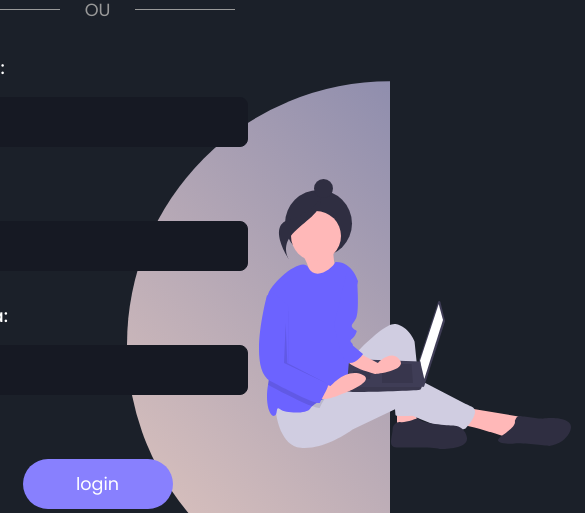
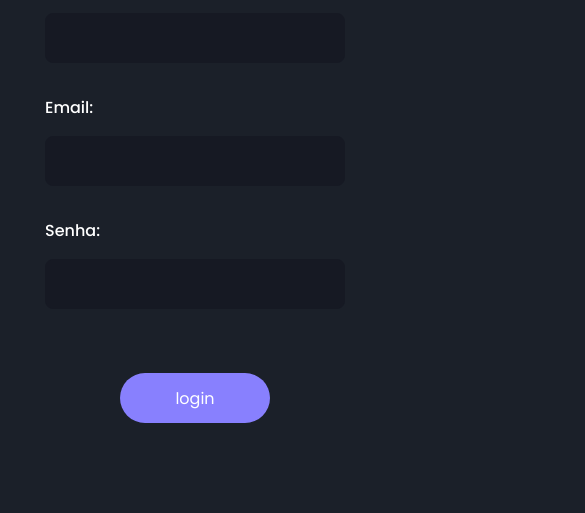
Before and after one commit to oTalDoMagalas/LayoutsResponsiveis, a plain HTML site: page index.html in a window 390 px wide. Shown: the part 331-844 px from the top of the page, 585 px wide, since content can reach past the window. Drawn offline with Linux system fonts and the light colour scheme.

Commit message:
Update style.css

```diff
--- a/style.css
+++ b/style.css
@@ -133,13 +133,34 @@ section .imagem img{
     width: 100%;
 }
 /* Criar o cículo atrás da imagem */
-section.imagem .circle{
-    position: absolute;
-    height: 100%;
-    width: 100%;
-    top: 0;
-    left: 0;
-    background: linear-gradient(45deg,#e8cbc0,#636fa4);
-    clip-path: circle(40% at right 80%);
-    z-index: -1;
+@media only screen and (min-width: 900px) and (max-width: 1200px){
+    section.imagem img{
+        width: 110%;
+    }
+    section.imagem .circle{
+        clip-path: circle(35% at right 80%);
+    }
 }
+
+@media only screen and (max-width: 900px){
+    section.imagem{
+        display: none;
+        visibility: hidden;
+    }
+    main{
+        width: 100vw;
+    }
+}
+
+@media only screen and (max-width: 450px){
+    main h1{
+        font-size: 2rem;
+    }
+    main .or span{
+        font-size: 0.8rem;
+    }
+    main form label span,
+    main form input[type="submit"]{
+        font-size: 1rem;
+    }
+}
```
